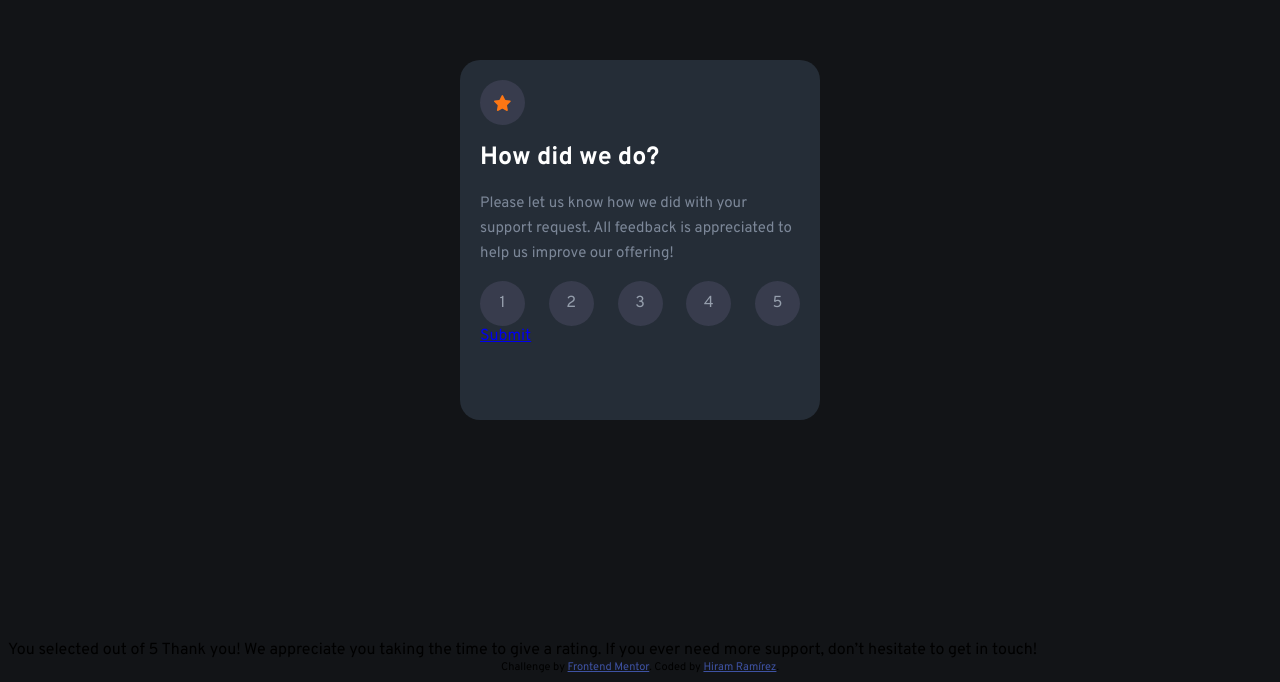
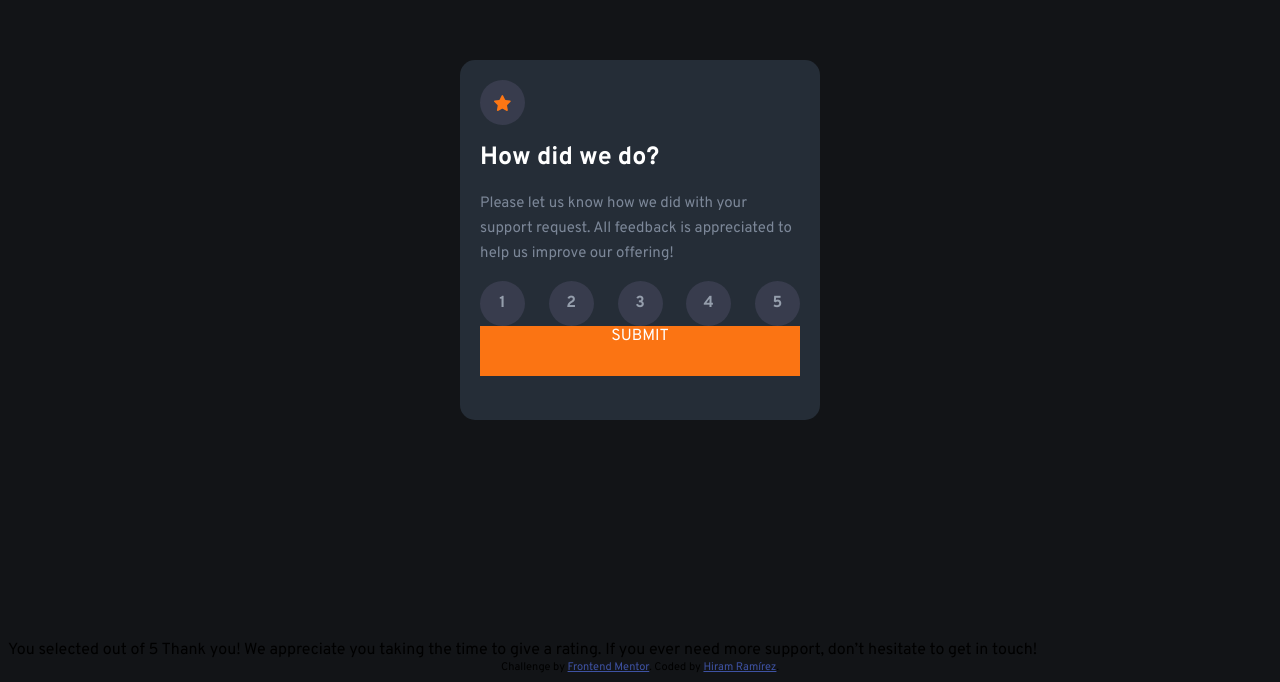
Before and after one commit to HiramRamirezR/interactive-rating-component-main, a plain HTML site: page index.html in a window 1280 px wide. Shown: the part 168-850 px from the top of the page. Drawn offline with Linux system fonts and the light colour scheme.

Commit message:
fixing styles

```diff
--- a/index.html
+++ b/index.html
@@ -30,13 +30,15 @@
       <p>Please let us know how we did with your support request. All feedback is appreciated
         to help us improve our offering!</p>
       <div class="numbers">
-        <span>1</span>
-        <span>2</span>
-        <span>3</span>
-        <span>4</span>
-        <span>5</span>
+        <span class="rating">1</span>
+        <span class="rating">2</span>
+        <span class="rating">3</span>
+        <span class="rating">4</span>
+        <span class="rating">5</span>
       </div>
-      <a href="#">Submit</a>
+      <div class="button">
+        <a href="#">SUBMIT</a>
+      </div>
     </div>
   </div>
 
--- a/style.scss
+++ b/style.scss
@@ -16,7 +16,7 @@ body {
       background-color: $dark-blue;
       width: 320px;
       height: 320px;
-      border-radius: 20px;
+      border-radius: 15px;
       color: white;
       padding: 20px;
       h1 {
@@ -31,6 +31,7 @@ body {
       .numbers {
         display: flex;
         justify-content: space-between;
+        font-weight: 700;
       }
       span {
         background-color: rgb(56, 60, 77);
@@ -42,6 +43,18 @@ body {
         justify-content: center;
         align-items: center;
       }
+      .button {
+        display: flex;
+
+        a {
+          background-color: $orange;
+          text-decoration: none;
+          color: white;
+          width: 100%;
+          height: 50px;
+          text-align: center;
+        }
+      }
     }
   }
 }
```
Also changed, not shown: style.css, 1 other file.
